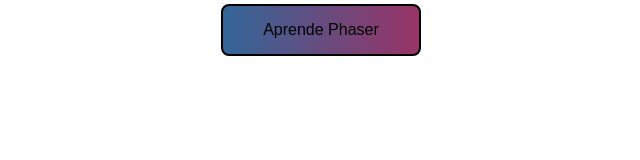
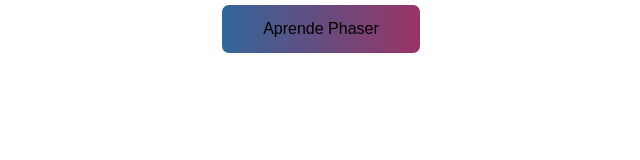
Before and after one commit to Angel-Coyasos/game-team7, a website with bundled scripts: page index.html in a window 1280 px wide. Shown: the whole page, without its empty margins (319-959 px from the left). Built offline with nearby package versions, Linux system fonts and the light colour scheme; files whose address does not match are found by name.

Commit message:
mas estilos botton

```diff
--- a/css/style.css
+++ b/css/style.css
@@ -25,7 +25,7 @@
     background: linear-gradient(90deg,rgb(20%, 40%, 60%), rgb(60%, 20%, 40%));
     width: 200px;
     color: black;
-    border: 2px solid #000000;
+    border: 1px solid #ffffff;
     padding: 15px 32px;
     text-align: center;
     text-decoration: none;
```
